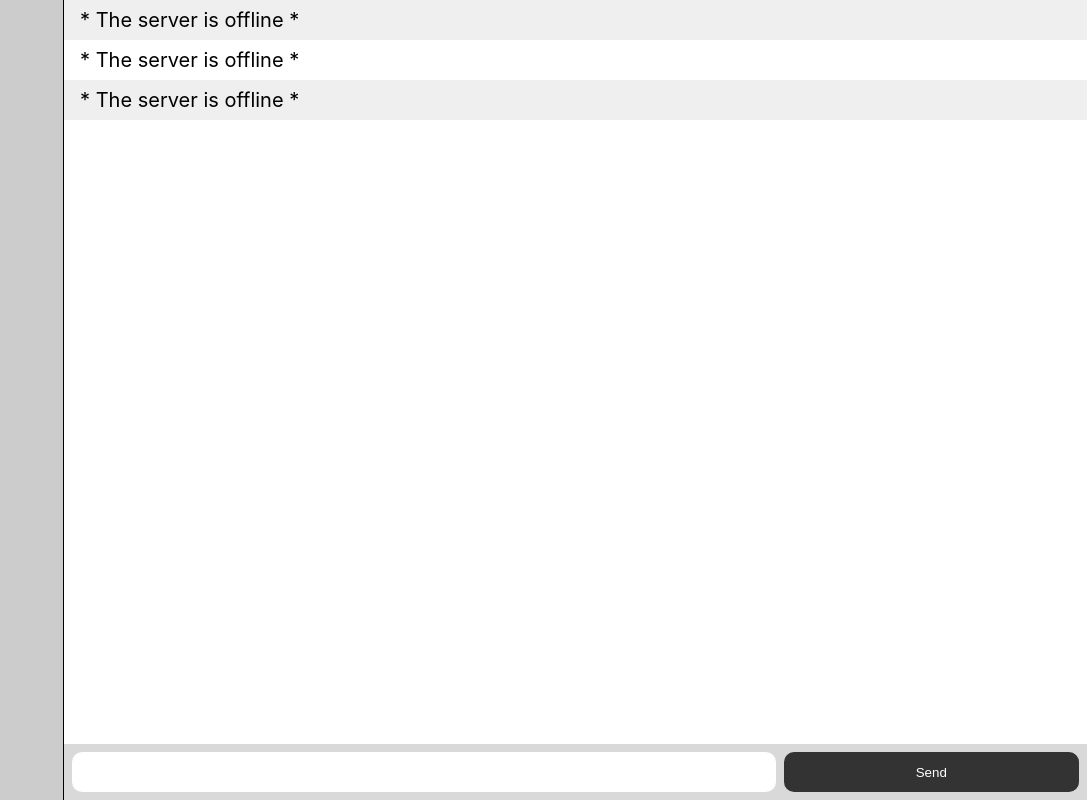
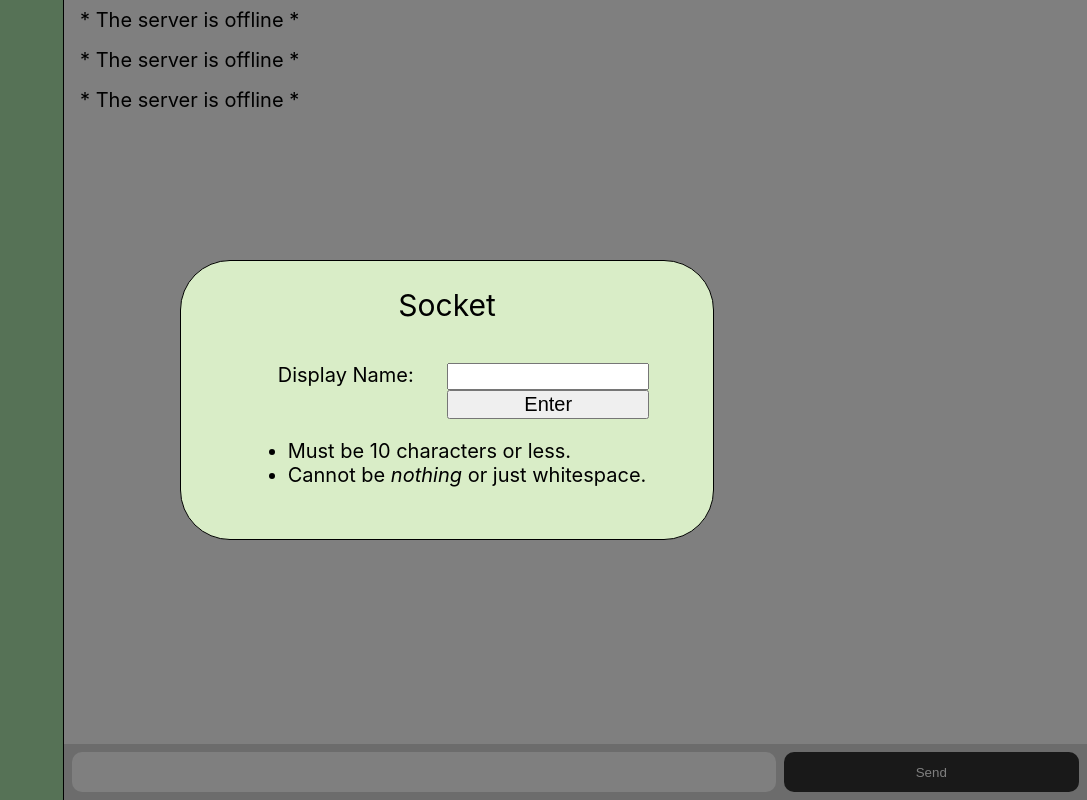
Before and after one commit to trumanjchan/Clipchat, a website: page index.html in a window 1280 px wide. Shown: the whole page, without its empty margins (193-1280 px from the left). Drawn offline with nearby package versions, Linux system fonts and the light colour scheme; no server answers.

Commit message:
Added login modal to ask user for their name
Looks better than using prompt().

```diff
--- a/index.html
+++ b/index.html
@@ -5,7 +5,16 @@
     <style>
         body { height: calc(100vh); margin: 0; font-family: -apple-system, BlinkMacSystemFont, "Segoe UI", Roboto, Helvetica, Arial, sans-serif; display: grid; grid-template-columns: 20% 80%; overflow-wrap: anywhere; }
 
-        .infocontainer { width: 100%; position: sticky; top: 0; text-align: center; background-color: rgba(0,0,0, 0.2); }
+        #login { position: absolute; z-index: 1; height: calc(100vh); width: calc(100vw); background-color: rgba(0, 0, 0, 0.5); }
+        #loginform { display: flex; flex-direction: column; align-items: center; justify-content: center; position: absolute; top: 0; left: 0; right: 0; bottom: 0; margin: auto; height: fit-content; width: fit-content; border-radius: 50px; border: 1px solid black; padding: 2% 5% 4% 5%; font-size: 20px; background-color: #d9edc7; }
+        .logintitle { font-size: 30px; margin-bottom: 10%; }
+        .grid { width: 100%; display: grid; grid-template-columns: 50% 50%; grid-template-areas: "displayname inputfield" ". submitbutton"; }
+        .displayname { grid-area: displayname; text-align: center; }
+        .inputfield { grid-area: inputfield; font-size: 20px; padding: 0% 2%; }
+        .enterbutton { grid-area: submitbutton; font-size: 20px; }
+        .logininfo { margin-bottom: 0; }
+
+        .infocontainer { width: 100%; position: sticky; top: 0; text-align: center; background-color: rgb(172, 228, 172); }
         .info { height: calc(100vh); position: sticky; top: 0; overflow: auto; font-size: 20px; }
         #num_users { font-size: 25px; text-decoration: underline; position: sticky; top: 0; background-color: rgba(245, 245, 245, 0.85); }
         .flexcontainer { height: 100%; display: flex; flex-direction: column; justify-content: space-between; }
@@ -15,7 +24,7 @@
         .main { display: flex; flex-direction: column; justify-content: space-between; border-left: 1px solid black; }
         #messages { width: 100%; list-style-type: none; margin: 0; padding: 0; font-size: 20px; }
         #messages > li { padding: 0.5rem 1rem; }
-        #messages > li:nth-child(odd) { background: #efefef; }
+        #messages > li:hover { background-color: rgb(245, 245, 245); }
         #form { background: rgba(0, 0, 0, 0.15); padding: 0.25rem; display: flex; flex-wrap: wrap; position: sticky; bottom: 0; }
         #input { border: none; flex-grow: 1; border-radius: 10px; margin: 0.25rem; padding: 0% 1%; font-size: 35px; }
         #input:focus { outline: none; }
@@ -24,6 +33,21 @@
   </head>
 
   <body>
+    <div id="login">
+      <form id="loginform" action="">
+        <div class="logintitle">Socket</div>
+        <div class="grid">
+          <div class="displayname">Display Name:</div>
+          <input id="logininput" class="inputfield" autocomplete="off" />
+          <button id="enter" class="enterbutton">Enter</button>
+        </div>
+        <ul class="logininfo">
+          <li>Must be 10 characters or less.</li>
+          <li>Cannot be <i>nothing</i> or just whitespace.</li>
+        </ul>
+      </form>
+    </div>
+
     <div class="infocontainer">
       <div class="info">
         <div id="num_users"></div>
@@ -46,12 +70,24 @@
     <script>
         var socket = io();
 
+        var loginform = document.getElementById('loginform');
+        var logininput = document.getElementById('logininput');
+
         var num_users = document.getElementById('num_users');
         var messages = document.getElementById('messages');
         var form = document.getElementById('form');
         var input = document.getElementById('input');
         var typingstatus = document.getElementById('typingstatus');
 
+        loginform.addEventListener('submit', function(e) {
+            e.preventDefault();
+            if (logininput.value && logininput.value.length < 11 && logininput.value.trim().length != 0 ) {
+                var nickname = logininput.value;
+                socket.emit('storeClientInfo', { username: nickname });
+                document.getElementById('login').style.display = 'none';
+                input.focus();
+            }
+        });
         form.addEventListener('input', function() {
             if (input.value.length > 0) {
                 socket.emit('user-typing');
@@ -70,15 +106,12 @@
         });
 
         socket.on('connect', function(data) {
-            do {
-              var nickname = prompt('Your Name? Must be 10 characters or less.');
-            }
-            while (nickname == null || nickname == '' || nickname.length > 10);
-            socket.emit('storeClientInfo', { username: nickname });
+            logininput.focus();
         });
         socket.on('announce-user', function(user) {
             var item = document.createElement('li');
             item.textContent = 'Welcome, ' + user + '!';
+            item.style.color = 'green';
             messages.appendChild(item);
             window.scrollTo(0, document.body.scrollHeight);
         });
@@ -94,6 +127,7 @@
         socket.on('user-left', function(user) {
             var item = document.createElement('li');
             item.textContent = user + ' has left.';
+            item.style.color = 'red';
             messages.appendChild(item);
             window.scrollTo(0, document.body.scrollHeight);
         });
```
Lines whose indentation alone changed are shown as unchanged.
